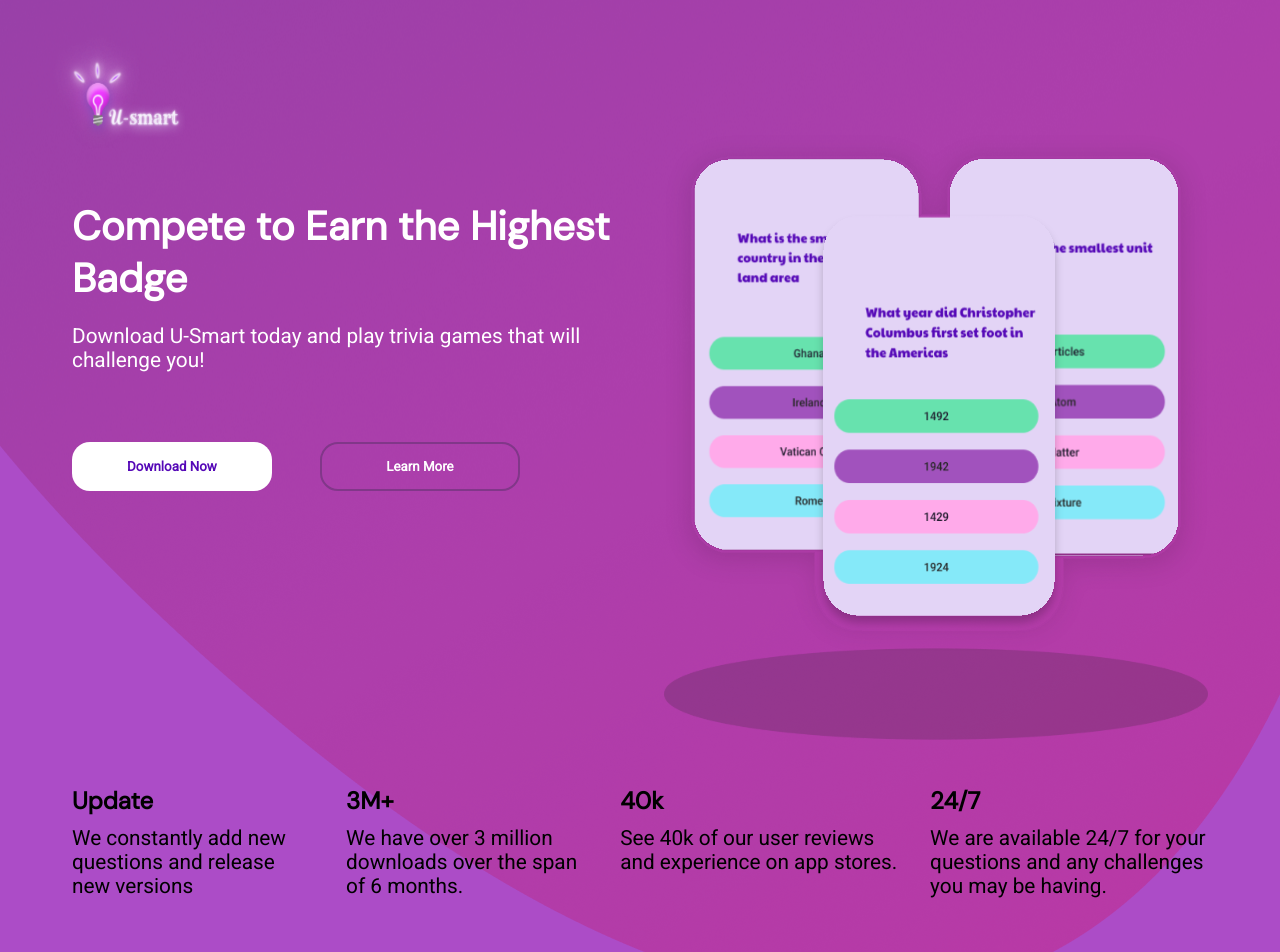
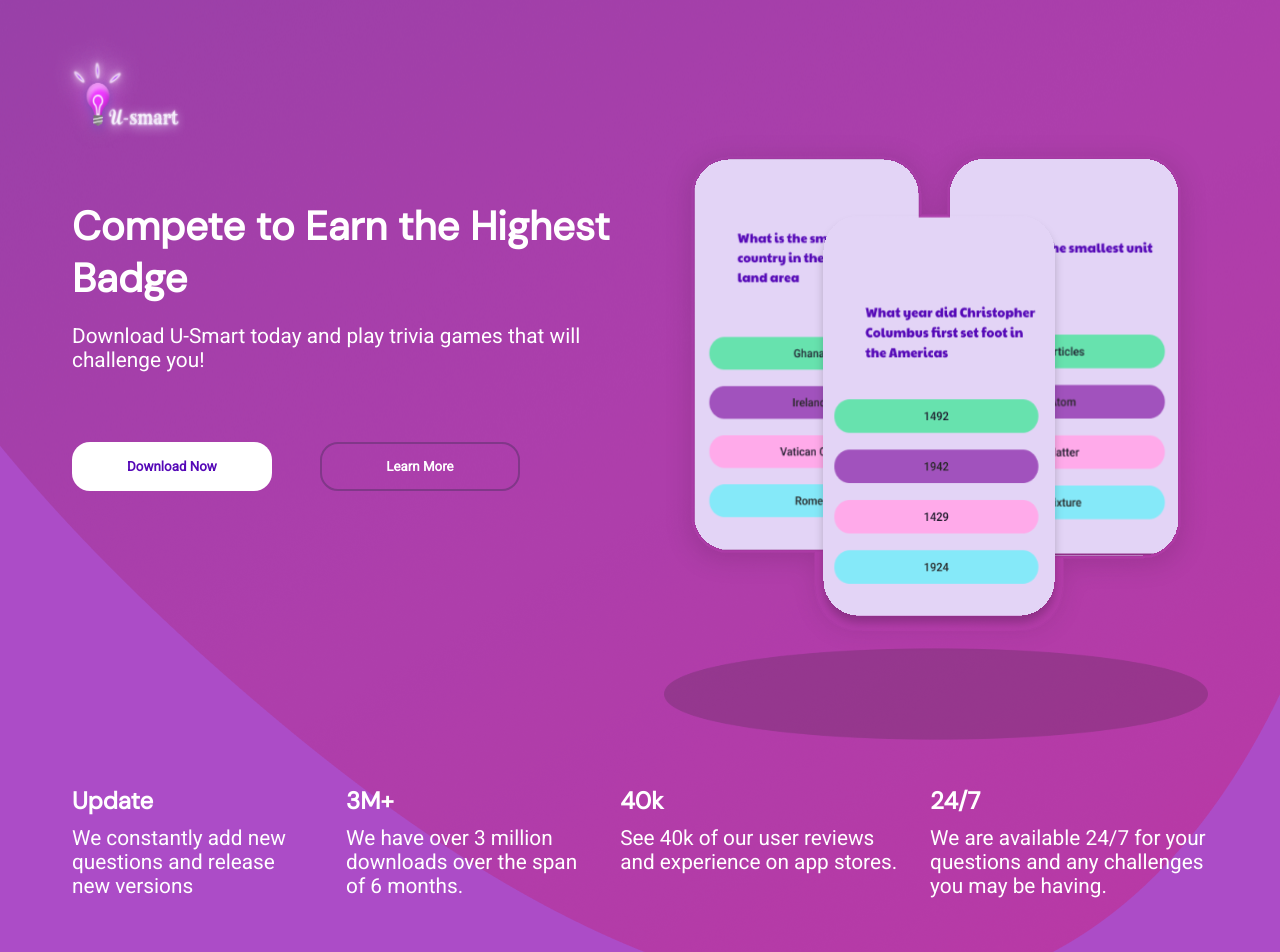
Before and after one commit to ADA-Software-Engineering-Program/Usmart-landing-page, a React (Create React App) app: page / in a window 1280 px wide. Shown: the top 952 px of the page. Built offline with nearby package versions, Linux system fonts and the light colour scheme.

Commit message:
fix: added white color to fonts

```diff
--- a/src/components/HeroSection/HeroSection.js
+++ b/src/components/HeroSection/HeroSection.js
@@ -54,12 +54,12 @@ const HeroSection = ({ setIsChatBotVisible }) => {
 						/>
 					</div>
 				</div>
-				<div className="hero-image-section" data-aos="fade-left">
+				<div className="hero-image-section">
 					<img src={three_phones} alt="hero-badge" className="banner-image" />
 					<img src={shadow} alt="hero-badge-shadow" className="shadow" />
 				</div>
 			</section>
-			<section className="hero-section-features" data-aos="fade-up">
+			<section className="hero-section-features">
 				<div>
 					{features.slice(0, 2).map((feat) => (
 						<div>
--- a/src/components/HeroSection/styles.css
+++ b/src/components/HeroSection/styles.css
@@ -26,6 +26,7 @@
 	gap: 2rem;
 	margin-top: 100px;
 	padding: 0 4.5rem;
+	color: white;
 }
 .hero-section-features > div {
 	text-align: left;
```
Also changed, not shown: 1 other file (tests, documents, lock files or other folders).
